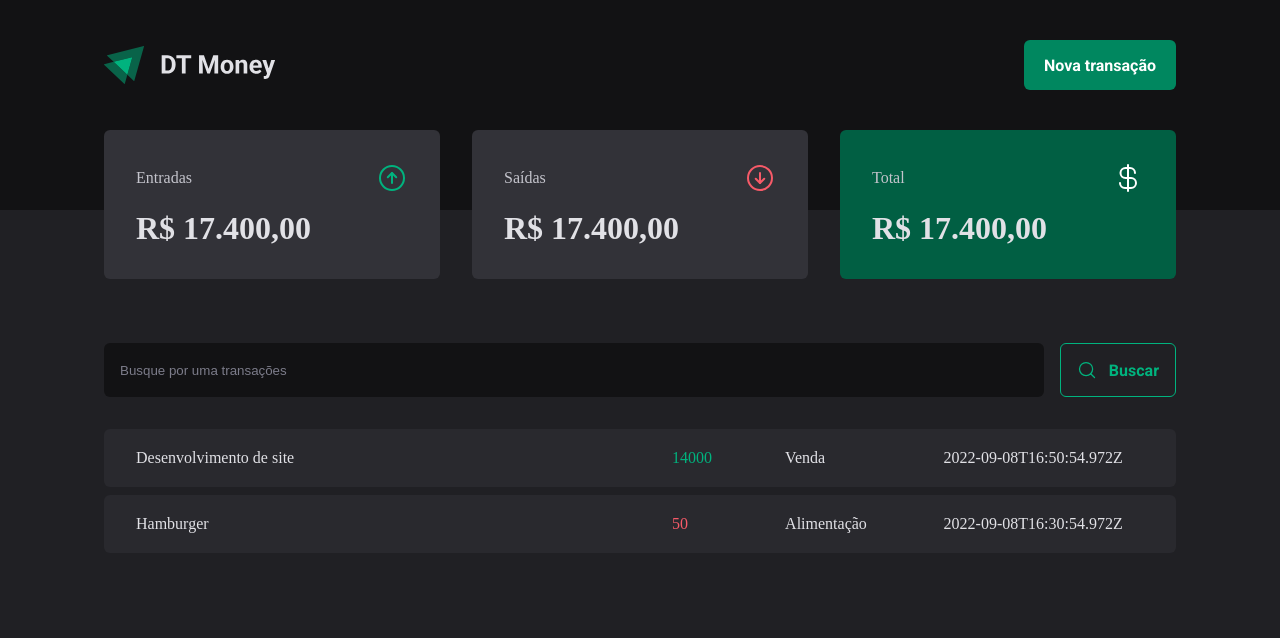
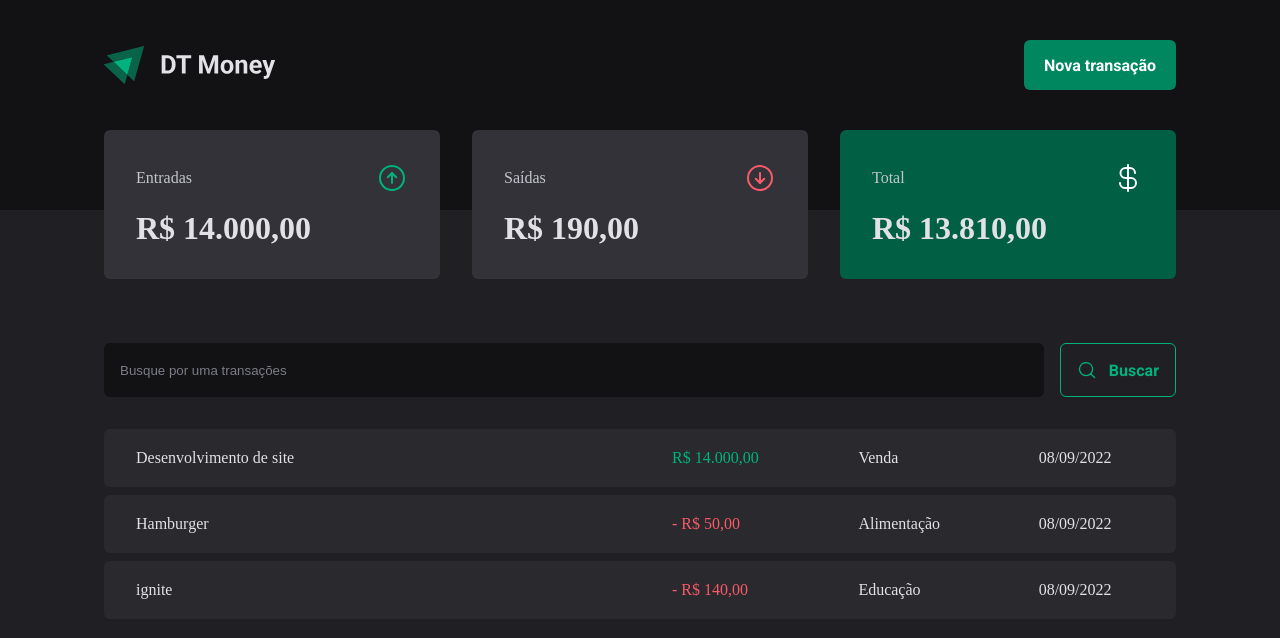
Before and after one commit to rakelmm/dt-money-2.0, a React (Vite) app: page / in a window 1280 px wide. Shown: the top 638 px of the page. Built offline with nearby package versions, Linux system fonts and the light colour scheme; data requests are answered from the project's data file.

Commit message:
Formatando valores e criando hooks para resumo

```diff
--- a/server.json
+++ b/server.json
@@ -15,6 +15,14 @@
         "category": "Alimentação",
         "price": 50,
         "createdAt": "2022-09-08T16:30:54.972Z"
-     }
+     },
+     {
+      "id": 3,
+      "description": "ignite",
+      "type": "outcome",
+      "category": "Educação",
+      "price": 140,
+      "createdAt": "2022-09-08T16:30:54.972Z"
+   }
    ]
 }
--- a/src/Summary/index.tsx
+++ b/src/Summary/index.tsx
@@ -2,9 +2,30 @@ import { SummaryCard, SummaryContainer } from "./styles";
 import { ArrowCircleDown, ArrowCircleUp, CurrencyDollar } from 'phosphor-react';
 import { useContext } from "react";
 import { TransactionsContext } from "../contexts/TransactionsContext";
+import { priceFormatter } from "../utils/formatter";
 
 export function Summary() {
   const {transactions} = useContext(TransactionsContext);
+
+  const summary = transactions.reduce(
+    (acc, transaction) => {
+      if (transaction.type === 'income') {
+        acc.income += transaction.price;
+        acc.total += transaction.price;
+      } else {
+        acc.outcome += transaction.price;
+        acc.total -= transaction.price;
+      }
+
+
+      return acc;
+    },
+    {
+      income: 0,
+      outcome: 0,
+      total: 0
+    }
+  )
 
     return (
         <SummaryContainer>
@@ -14,7 +35,7 @@ export function Summary() {
                <ArrowCircleUp size={32} color="#00b37e" />
             </header>
 
-            <strong>R$ 17.400,00</strong>
+            <strong>{priceFormatter.format(summary.income)}</strong>
           </SummaryCard>
           <SummaryCard>
             <header>
@@ -22,7 +43,7 @@ export function Summary() {
                <ArrowCircleDown size={32} color="#f75a68" />
             </header>
 
-            <strong>R$ 17.400,00</strong>
+            <strong>{priceFormatter.format(summary.outcome)}</strong>
           </SummaryCard>
           <SummaryCard variant="green">
             <header>
@@ -30,7 +51,7 @@ export function Summary() {
                <CurrencyDollar size={32} color="#fff" />
             </header>
 
-            <strong>R$ 17.400,00</strong>
+            <strong>{priceFormatter.format(summary.total)}</strong>
           </SummaryCard>
         </SummaryContainer>
     );
--- a/src/pages/Transactions/index.tsx
+++ b/src/pages/Transactions/index.tsx
@@ -2,6 +2,7 @@ import { useContext, useEffect, useState } from "react";
 import { Header } from "../../components/Header";
 import { TransactionsContext } from "../../contexts/TransactionsContext";
 import { Summary } from "../../Summary";
+import { dataFormatter, priceFormatter } from "../../utils/formatter";
 import { SearchForm } from "./components/SearchForm";
 import { PriceHighlight, TransactionsContainer, TransitionsTable } from "./styles";
 
@@ -24,11 +25,12 @@ export function Transactions() {
                         <td width="50%">{transaction.description}</td>
                             <td>
                                 <PriceHighlight variant={transaction.type}>
-                                {transaction.price}
+                                   {transaction.type === 'outcome' && '- '}
+                                {priceFormatter.format(transaction.price)}
                                 </PriceHighlight>
                             </td>
                             <td>{transaction.category}</td>
-                            <td>{transaction.createdAt}</td>
+                            <td>{dataFormatter.format(new Date(transaction.createdAt))}</td>
                         </tr>
                         )
                     })}
--- /dev/null
+++ b/src/utils/formatter.ts
@@ -0,0 +1,6 @@
+export const dataFormatter = new Intl.DateTimeFormat('pt-BR');
+
+export const priceFormatter = new Intl.NumberFormat('pt-BR', {
+    style: 'currency',
+    currency: 'BRL',
+});
```
